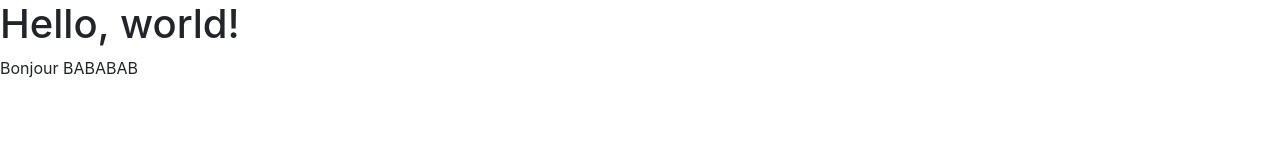
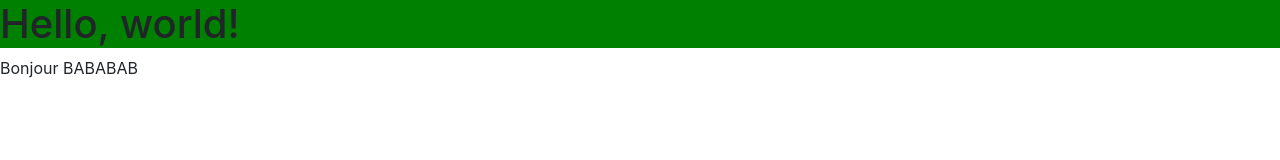
Before and after one commit to innocent-web/github-flow, a plain HTML site: page index.html in a window 1280 px wide. Drawn offline with nearby package versions, Linux system fonts and the light colour scheme.

Commit message:
dernier commit

```diff
--- a/index.html
+++ b/index.html
@@ -4,7 +4,7 @@
     <meta charset="utf-8">
     <meta name="viewport" content="width=device-width, initial-scale=1, shrink-to-fit=no">
     <link rel="stylesheet" href="https://stackpath.bootstrapcdn.com/bootstrap/4.1.1/css/bootstrap.min.css" integrity="sha384-WskhaSGFgHYWDcbwN70/dfYBj47jz9qbsMId/iRN3ewGhXQFZCSftd1LZCfmhktB" crossorigin="anonymous">
-
+    <link rel="stylesheet" href="add_style.css">
     <title>Hello, world!</title>
   </head>
   <body>
```
